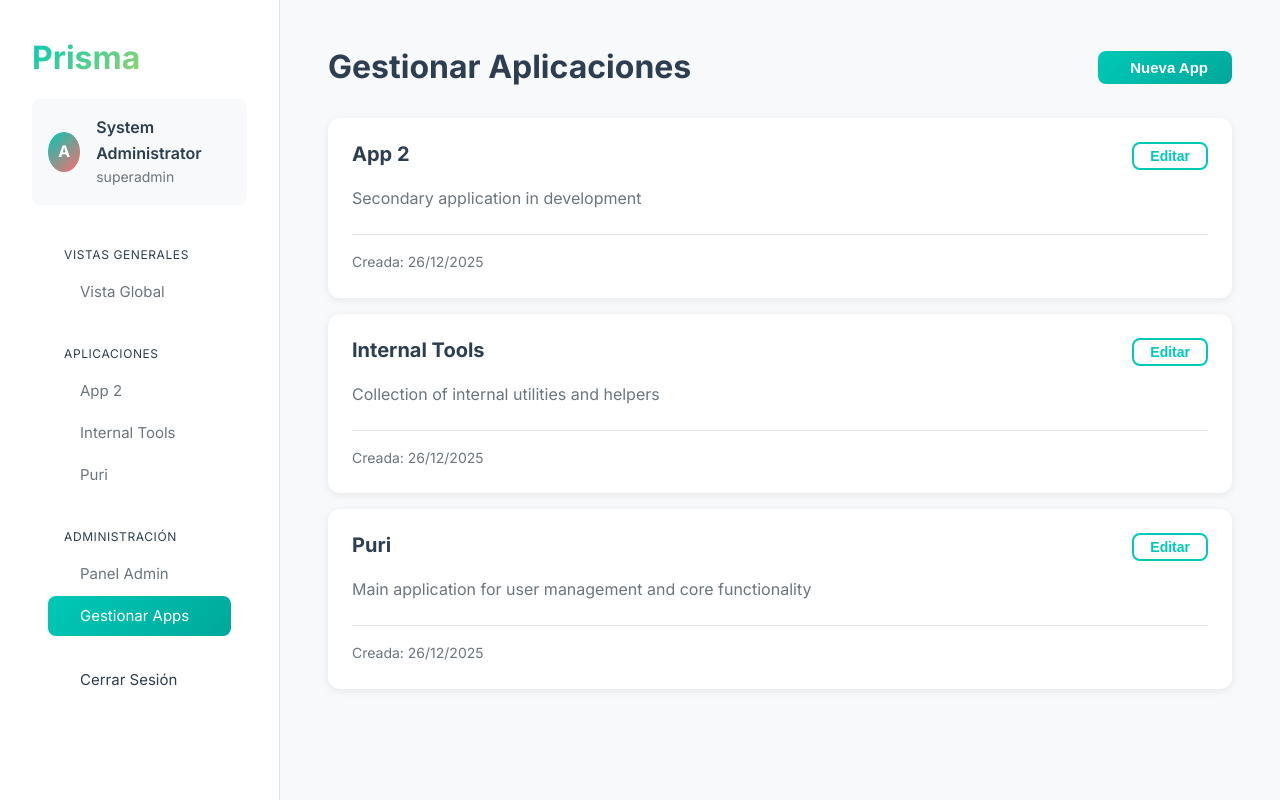
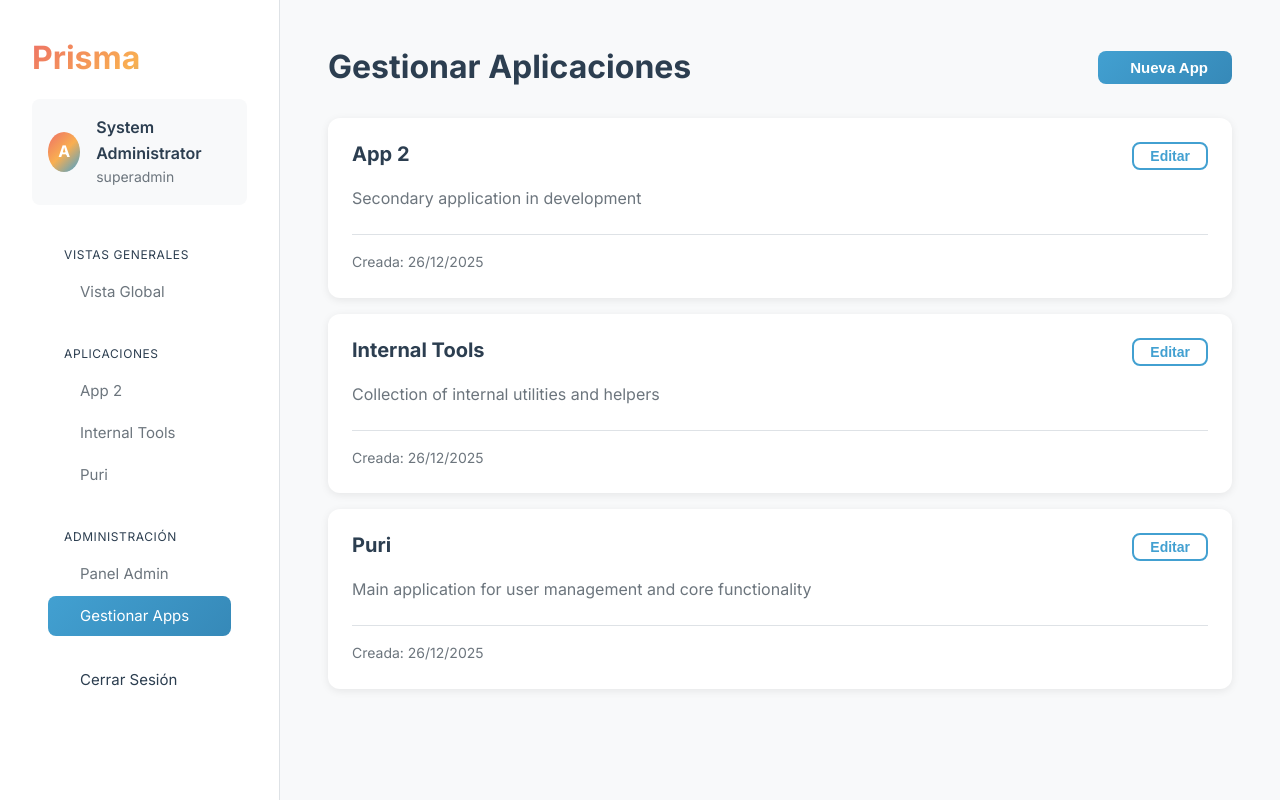
Before and after one commit to dvdgp9/prisma, a PHP site: page /manage-apps.php in a window 1280 px wide. Run offline with PHP 8.4, Linux system fonts and the light colour scheme; a user stored in the database is signed in; data comes from the database, SQL or seed files in the repository; some libraries are stand-ins or nearby versions.

Commit message:
Cambio colores app

```diff
--- a/assets/css/styles.css
+++ b/assets/css/styles.css
@@ -2,20 +2,25 @@
 
 /* ========== CSS Variables ========== */
 :root {
-    /* Primary Colors - Teal/Turquoise */
-    --primary-color: #00C9B7;
-    --primary-dark: #00A89A;
-    --primary-light: #33D4C4;
+    /* Prisma Colors - From Logo */
+    --prisma-red: #ed6f66;
+    --prisma-yellow: #f9af51;
+    --prisma-blue: #42a0d1;
 
-    /* Secondary Colors - Coral/Orange */
-    --secondary-color: #FF6B6B;
-    --secondary-dark: #EE5A52;
-    --secondary-light: #FF8787;
+    /* Primary Colors - Prisma Blue */
+    --primary-color: #42a0d1;
+    --primary-dark: #3689b8;
+    --primary-light: #66b3dc;
 
-    /* Accent - Sunny Yellow */
-    --accent-color: #FFD93D;
-    --accent-dark: #F5C518;
-    --accent-light: #FFE066;
+    /* Secondary Colors - Prisma Red */
+    --secondary-color: #ed6f66;
+    --secondary-dark: #e45a50;
+    --secondary-light: #f18a82;
+
+    /* Accent - Prisma Yellow */
+    --accent-color: #f9af51;
+    --accent-dark: #f09a35;
+    --accent-light: #fbc270;
 
     /* Success - Fresh Green */
     --success-color: #6BCF7F;
@@ -164,7 +169,7 @@ a:hover {
 
 .btn-primary:hover:not(:disabled) {
     transform: translateY(-2px);
-    box-shadow: 0 4px 12px rgba(0, 201, 183, 0.3);
+    box-shadow: 0 4px 12px rgba(66, 160, 209, 0.3);
 }
 
 .btn-secondary {
@@ -174,7 +179,7 @@ a:hover {
 
 .btn-secondary:hover:not(:disabled) {
     transform: translateY(-2px);
-    box-shadow: 0 4px 12px rgba(255, 107, 107, 0.3);
+    box-shadow: 0 4px 12px rgba(237, 111, 102, 0.3);
 }
 
 .btn-success {
@@ -228,7 +233,7 @@ textarea:focus,
 select:focus {
     outline: none;
     border-color: var(--primary-color);
-    box-shadow: 0 0 0 3px rgba(0, 201, 183, 0.1);
+    box-shadow: 0 0 0 3px rgba(66, 160, 209, 0.1);
 }
 
 label {
@@ -312,17 +317,17 @@ label {
 }
 
 .priority-high {
-    background: linear-gradient(135deg, #FF8C42, #FF6B35);
+    background: linear-gradient(135deg, var(--prisma-red), var(--prisma-yellow));
 }
 
 .priority-medium {
-    background: linear-gradient(135deg, #FFD93D, #F5C518);
+    background: linear-gradient(135deg, var(--prisma-yellow), var(--prisma-blue));
     color: #2C3E50;
 }
 
 .priority-low {
-    background: linear-gradient(135deg, #95E1D3, #6FCDBE);
-    color: #2C3E50;
+    background: linear-gradient(135deg, var(--prisma-blue), var(--primary-dark));
+    color: white;
 }
 
 @keyframes pulse-critical {
@@ -506,7 +511,7 @@ label {
     font-size: 0.6875rem;
     font-weight: 600;
     border-radius: var(--radius-sm);
-    background: rgba(0, 201, 183, 0.08);
+    background: rgba(66, 160, 209, 0.08);
     color: var(--primary-color);
     letter-spacing: 0.01em;
 }
@@ -684,7 +689,7 @@ label {
 .logo {
     font-size: 2rem;
     font-weight: 800;
-    background: linear-gradient(135deg, var(--primary-color), var(--accent-color));
+    background: linear-gradient(135deg, var(--prisma-red) 0%, var(--prisma-yellow) 50%, var(--prisma-blue) 100%);
     -webkit-background-clip: text;
     -webkit-text-fill-color: transparent;
     background-clip: text;
@@ -718,7 +723,7 @@ label {
     width: 40px;
     height: 40px;
     border-radius: 50%;
-    background: linear-gradient(135deg, var(--primary-color), var(--secondary-color));
+    background: linear-gradient(135deg, var(--prisma-red) 0%, var(--prisma-yellow) 50%, var(--prisma-blue) 100%);
     display: flex;
     align-items: center;
     justify-content: center;
@@ -899,7 +904,7 @@ nav {
     display: flex;
     align-items: center;
     justify-content: center;
-    background: linear-gradient(135deg, var(--primary-light) 0%, var(--accent-light) 100%);
+    background: linear-gradient(135deg, var(--prisma-red) 0%, var(--prisma-yellow) 50%, var(--prisma-blue) 100%);
     padding: var(--spacing-xl);
 }
 
@@ -920,7 +925,7 @@ nav {
 .login-logo {
     font-size: 3rem;
     font-weight: 800;
-    background: linear-gradient(135deg, var(--primary-color), var(--accent-color));
+    background: linear-gradient(135deg, var(--prisma-red) 0%, var(--prisma-yellow) 50%, var(--prisma-blue) 100%);
     -webkit-background-clip: text;
     -webkit-text-fill-color: transparent;
     background-clip: text;
```
